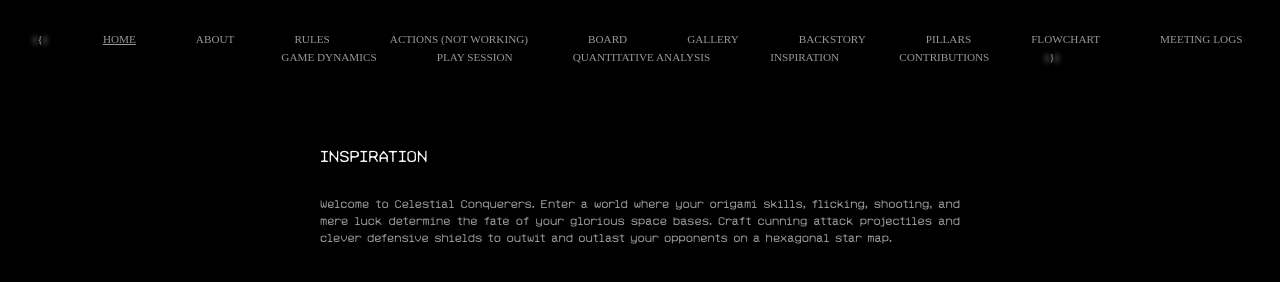
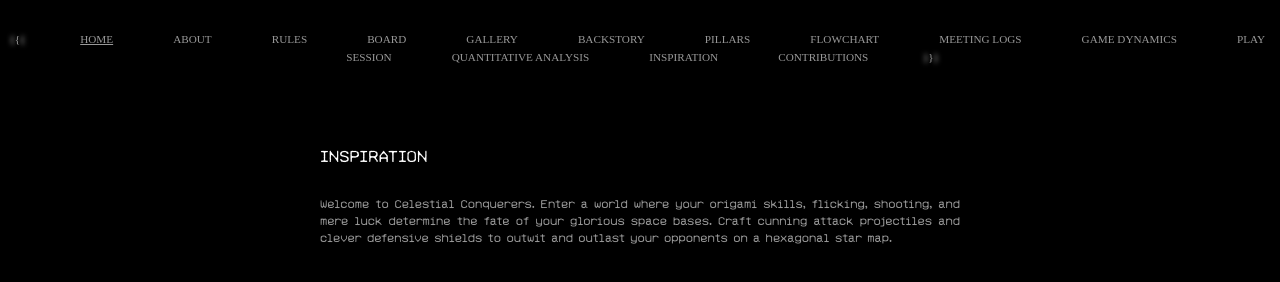
Before and after one commit to Tealiosv2/IAT210, a website: page html/about.html in a window 1280 px wide. Shown: the part 226-508 px from the top of the page. Drawn offline with Linux system fonts and the light colour scheme; files whose address does not match are found by name; a web font is replaced by a local one.

Commit message:
removed actions from navbar

```diff
--- a/html/about.html
+++ b/html/about.html
@@ -24,7 +24,6 @@
                 <a href="/" style="text-decoration: underline">Home</a>
                 <a href="/about">About</a>
                 <a href="/rules">Rules</a>
-                <a href="/backstory">Actions (not working)</a>
                 <a href="/board">Board</a>
                 <a href="/gallery">Gallery</a>
                 <a href="/backstory">Backstory</a>
```
Also changed, not shown: html/backstory.html (+0 -1 lines), html/board.html (+0 -1 lines), html/contributions.html (+0 -1 lines), html/flowchart.html (+0 -1 lines), html/gallery.html (+0 -1 lines), html/gamedynamics.html (+0 -1 lines), html/index.html (+0 -1 lines), html/inspriation.html (+0 -1 lines), html/meetinglogs.html (+0 -1 lines), html/pillars.html (+0 -1 lines), html/playSession.html (+0 -1 lines), html/quantitativeAnalysis.html (+0 -1 lines), html/rules.html (+0 -1 lines).
